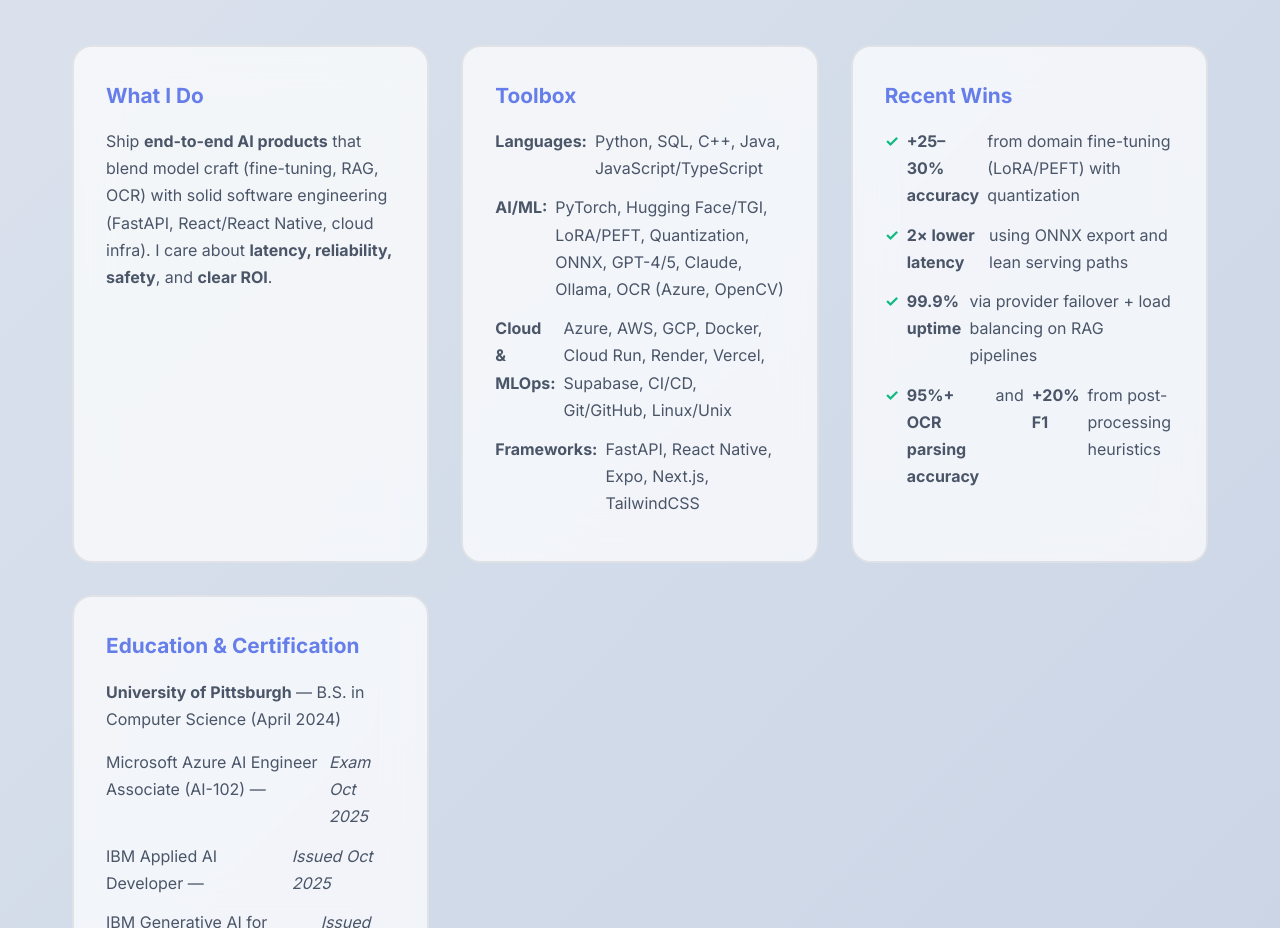
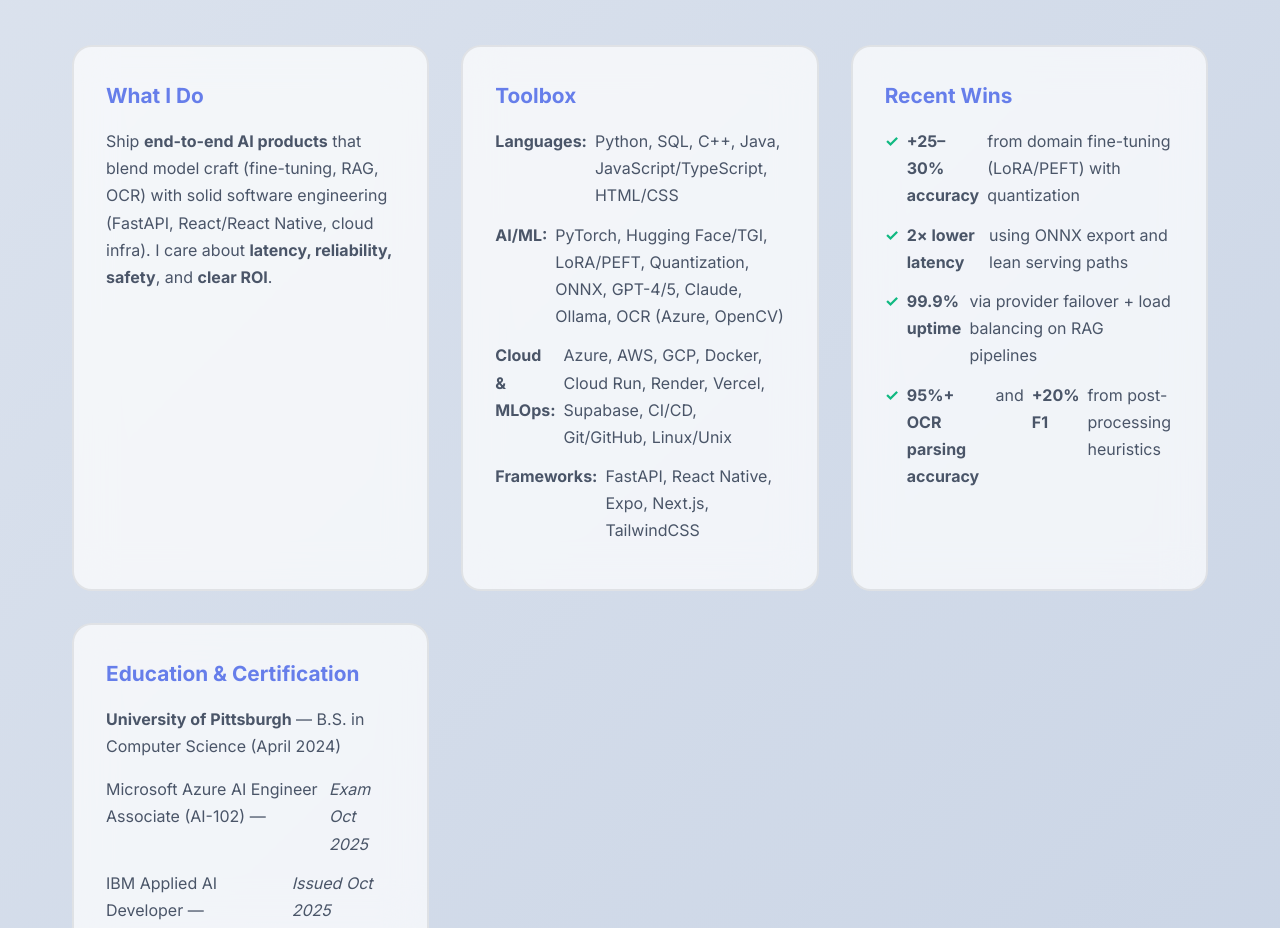
Before and after one commit to willckim/william-s-portfolio, a plain HTML site: page index.html in a window 1280 px wide. Shown: the part 3949-4877 px from the top of the page. Drawn offline with Linux system fonts and the light colour scheme.

Commit message:
clean up 1

```diff
--- a/index.html
+++ b/index.html
@@ -998,7 +998,7 @@
             <div class="highlight-card">
                 <h3>Toolbox</h3>
                 <ul>
-                    <li><strong>Languages:</strong> Python, SQL, C++, Java, JavaScript/TypeScript</li>
+                    <li><strong>Languages:</strong> Python, SQL, C++, Java, JavaScript/TypeScript, HTML/CSS</li>
                     <li><strong>AI/ML:</strong> PyTorch, Hugging Face/TGI, LoRA/PEFT, Quantization, ONNX, GPT-4/5, Claude, Ollama, OCR (Azure, OpenCV)</li>
                     <li><strong>Cloud & MLOps:</strong> Azure, AWS, GCP, Docker, Cloud Run, Render, Vercel, Supabase, CI/CD, Git/GitHub, Linux/Unix</li>
                     <li><strong>Frameworks:</strong> FastAPI, React Native, Expo, Next.js, TailwindCSS</li>
```
